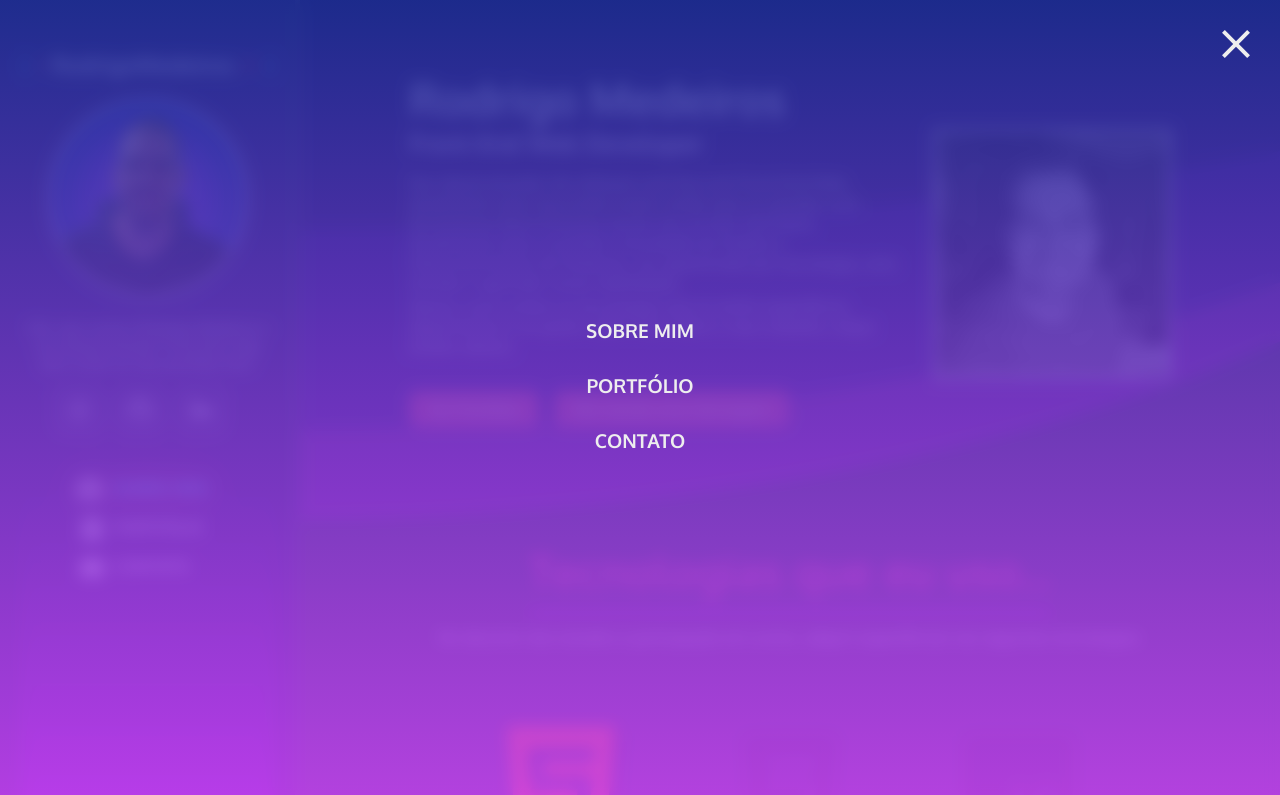
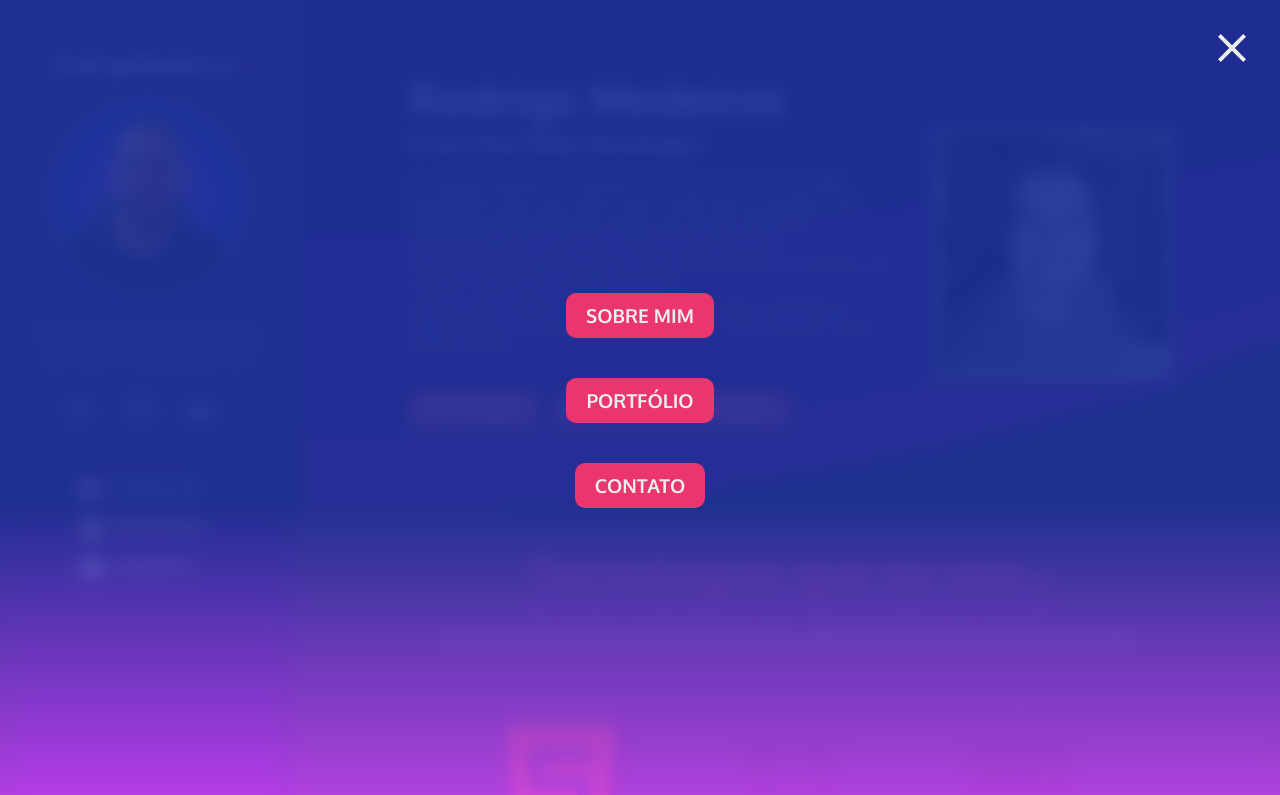
Before and after one commit to rodrigoamb/mypage, a React (Create React App) app: page / in a window 1280 px wide. Shown: the top 795 px of the page. Built offline with nearby package versions, Linux system fonts and the light colour scheme.

Commit message:
finalizado menu burger

```diff
--- a/src/components/HeaderTop/HeaderTop.js
+++ b/src/components/HeaderTop/HeaderTop.js
@@ -3,7 +3,7 @@ import { Container } from './HeaderTopStyles';
 import { IoMdMenu } from 'react-icons/io';
 import { Link } from 'react-router-dom';
 
-const HeaderTop = () => {
+const HeaderTop = ({ setMenuIsVisible }) => {
   return (
     <Container>
       <div className='limit-content'>
@@ -17,7 +17,10 @@ const HeaderTop = () => {
           </Link>
         </div>
 
-        <IoMdMenu className='icon-burger' />
+        <IoMdMenu
+          className='icon-burger'
+          onClick={() => setMenuIsVisible(true)}
+        />
       </div>
     </Container>
   );
--- a/src/components/Menu/Menu.js
+++ b/src/components/Menu/Menu.js
@@ -3,28 +3,48 @@ import { ContainerMenu } from './MenuStyles';
 import { NavLink } from 'react-router-dom';
 
 import { IoMdClose } from 'react-icons/io';
+import { useEffect } from 'react';
 
-const Menu = () => {
+const Menu = ({ menuIsVisible, setMenuIsVisible }) => {
+  useEffect(() => {
+    document.body.style.overflowY = menuIsVisible ? 'hidden' : 'auto';
+  }, [menuIsVisible]);
+
   return (
-    <ContainerMenu>
+    <ContainerMenu menuIsVisible={menuIsVisible}>
       <ul className='content-ul'>
         <li>
-          <NavLink className='btn-nav' to={'/'} end>
+          <NavLink
+            className='btn-nav'
+            to={'/'}
+            onClick={() => setMenuIsVisible(false)}
+          >
             Sobre mim
           </NavLink>
         </li>
         <li>
-          <NavLink className='btn-nav' to={'/portfolio'}>
+          <NavLink
+            className='btn-nav'
+            to={'/portfolio'}
+            onClick={() => setMenuIsVisible(false)}
+          >
             Portfólio
           </NavLink>
         </li>
         <li>
-          <NavLink className='btn-nav' to={'/contato'}>
+          <NavLink
+            className='btn-nav'
+            to={'/contato'}
+            onClick={() => setMenuIsVisible(false)}
+          >
             Contato
           </NavLink>
         </li>
       </ul>
-      <IoMdClose className='icon-close' />
+      <IoMdClose
+        className='icon-close'
+        onClick={() => setMenuIsVisible(false)}
+      />
     </ContainerMenu>
   );
 };
--- a/src/components/Menu/MenuStyles.js
+++ b/src/components/Menu/MenuStyles.js
@@ -1,12 +1,13 @@
 import styled from 'styled-components';
+import { css } from 'styled-components';
 
-export const ContainerMenu = styled.div`
+export const ContainerMenu = styled.nav`
   font-size: 1.2rem;
   background: rgb(204, 70, 252);
   background: linear-gradient(
     0deg,
     rgba(204, 70, 252, 0.85) 0%,
-    rgba(30, 50, 154, 0.8463760504201681) 100%
+    rgba(30, 50, 154, 0.8995973389355743) 37%
   );
   backdrop-filter: blur(8px);
   display: flex;
@@ -21,13 +22,20 @@ export const ContainerMenu = styled.div`
   left: 0;
   z-index: 10;
   position: absolute;
+  opacity: 0;
+  pointer-events: none;
+  transition: 0.5s;
+  transform: translateY(-50px);
 
   .icon-close {
+    cursor: pointer;
     color: #eee;
     position: absolute;
-    top: 20px;
-    right: 20px;
+    top: 1.5rem;
+    right: 1.5rem;
     font-size: 3rem;
+    transform: rotate(45deg);
+    transition: 0.7s;
   }
 
   .content-ul {
@@ -35,16 +43,42 @@ export const ContainerMenu = styled.div`
     display: flex;
     flex-direction: column;
     align-items: center;
-
-    li {
-      margin-bottom: 30px;
-    }
+    justify-content: space-between;
+    row-gap: 60px;
+    scale: 0.7;
+    transition: 0.8s;
 
     a {
       text-transform: uppercase;
       text-decoration: none;
       font-weight: bold;
       color: #eee;
+      transition: 0.3s;
+      padding: 10px 20px;
+      border-radius: 10px;
+      background-color: #ea356f;
+
+      &:hover {
+        background-color: #00d9ff;
+        color: #18053f;
+        box-shadow: 0px 0px 15px #ea356f;
+      }
     }
   }
+
+  ${({ menuIsVisible }) =>
+    menuIsVisible &&
+    css`
+      opacity: 1;
+      pointer-events: auto;
+      transform: translateY(0px);
+
+      .icon-close {
+        transform: rotate(0deg);
+      }
+
+      .content-ul {
+        scale: 1;
+      }
+    `};
 `;
--- a/src/routes.js
+++ b/src/routes.js
@@ -1,29 +1,34 @@
-import { BrowserRouter, Routes, Route } from "react-router-dom";
+import { BrowserRouter, Routes, Route } from 'react-router-dom';
 
 //components
-import Header from "./components/Header/Header";
-import HeaderTop from "./components/HeaderTop/HeaderTop";
+import Header from './components/Header/Header';
+import HeaderTop from './components/HeaderTop/HeaderTop';
 
 //import pages
-import Home from "./pages/Home/Home";
-import Portfolio from "./pages/Portfolio/Portfolio";
-import Contact from "./pages/Contact/Contact";
-import ErrorPage from "./pages/ErrorPage/ErrorPage";
-import Menu from "./components/Menu/Menu";
+import Home from './pages/Home/Home';
+import Portfolio from './pages/Portfolio/Portfolio';
+import Contact from './pages/Contact/Contact';
+import ErrorPage from './pages/ErrorPage/ErrorPage';
+import Menu from './components/Menu/Menu';
+
+//import hooks
+import { useState } from 'react';
 
 const RoutesApp = () => {
+  const [menuIsVisible, setMenuIsVisible] = useState(true);
+
   return (
     <BrowserRouter>
-      <Menu />
-      <HeaderTop />
+      <Menu menuIsVisible={menuIsVisible} setMenuIsVisible={setMenuIsVisible} />
+      <HeaderTop setMenuIsVisible={setMenuIsVisible} />
       <Header />
       <div>
         <Routes>
-          <Route path="/" element={<Home />} />
-          <Route path="/portfolio" element={<Portfolio />} />
-          <Route path="/contato" element={<Contact />} />
+          <Route path='/' element={<Home />} />
+          <Route path='/portfolio' element={<Portfolio />} />
+          <Route path='/contato' element={<Contact />} />
 
-          <Route path="*" element={<ErrorPage />} />
+          <Route path='*' element={<ErrorPage />} />
         </Routes>
       </div>
     </BrowserRouter>
```
